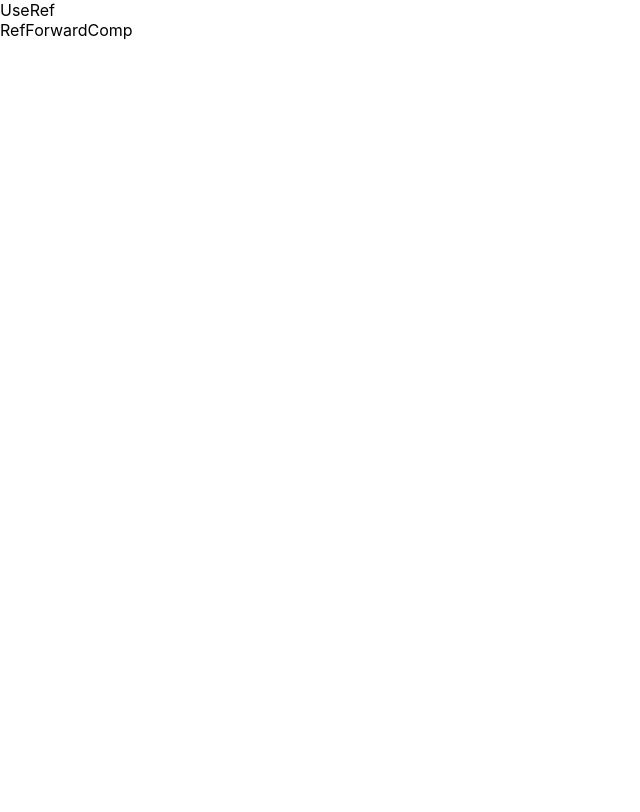
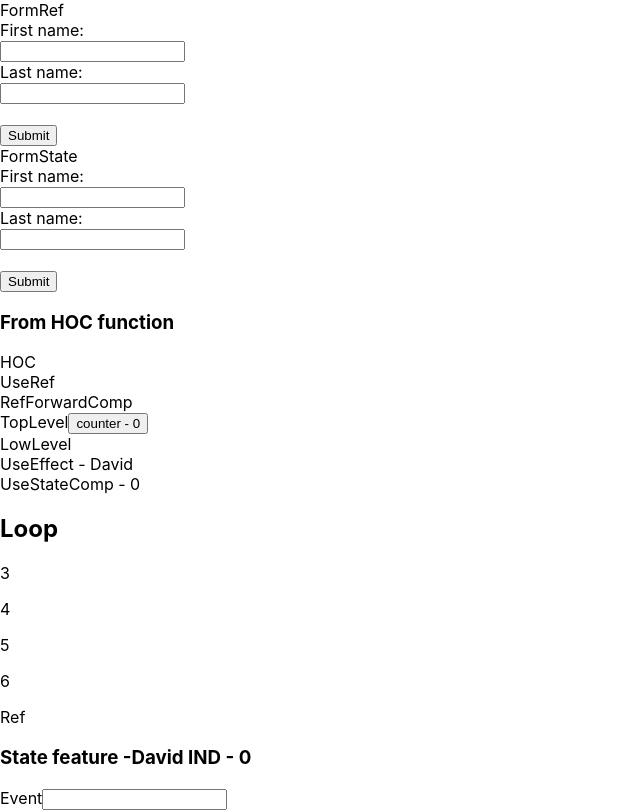
Before and after one commit to paravathmuhsin/react-basics, a React (Create React App) app: page / in a window 1280 px wide. Shown: the top 812 px of the page, without its empty margins (0-640 px from the left). Built offline with nearby package versions, Linux system fonts and the light colour scheme.

Commit message:
HOC and Form

```diff
--- a/src/App.js
+++ b/src/App.js
@@ -10,6 +10,9 @@ import UseStateComp from "./UseStateComp";
 import UseEffectComp from "./UseEffectComp";
 import UseRef from "./UseRef";
 import TopLevel from "./TopLevel";
+import HOC from "./HOC";
+import FormState from "./FormState";
+import FormRef from "./FormRef";
 
 // class App extends React.Component {
 //   render() {
@@ -26,8 +29,11 @@ function App() {
   const link = "https://google.com";
   return (
     <div>
+      <FormRef />
+      <FormState />
+      <HOC name={name} />
       <UseRef />
-      {/* <TopLevel />
+      <TopLevel />
       <UseEffectComp />
       <UseStateComp />
       <Loop />
@@ -38,7 +44,7 @@ function App() {
       <a href={link}>Link</a>
       <StateClass />
       <FirstClass propTest={test} />
-      <Second propTest={test}>jfdhgfh </Second> */}
+      <Second propTest={test}>jfdhgfh </Second>
     </div>
   );
 }
--- /dev/null
+++ b/src/FormRef.js
@@ -0,0 +1,37 @@
+import React, { useRef } from "react";
+
+const FormRef = () => {
+  const fnameRef = useRef(null);
+  const lnameRef = useRef(null);
+
+  const submitHandler = (e) => {
+    // step 1 - prevent default redirection to action URL.
+    e.preventDefault();
+
+
+    // step 2 - Collect user entered values
+    console.log({
+      fname: fnameRef.current.value,
+      lname: lnameRef.current.value
+    })
+  };
+  return (
+    <>
+      <div>FormRef</div>
+      <form onSubmit={submitHandler}>
+        <label for="fname">First name:</label>
+        <br />
+        <input type="text" id="fname" ref={fnameRef} name="fname" />
+        <br />
+        <label for="lname">Last name:</label>
+        <br />
+        <input type="text" id="lname" ref={lnameRef} name="lname" />
+        <br />
+        <br />
+        <input type="submit" value="Submit" />
+      </form>
+    </>
+  );
+};
+
+export default FormRef;
--- /dev/null
+++ b/src/FormState.js
@@ -0,0 +1,50 @@
+import React, { useState } from "react";
+
+const FormState = () => {
+  const [form, setForm] = useState({
+    fname: "",
+    lname: "",
+  });
+  const changeHandler = (e) => {
+    // console.log(e.target.name);
+    setForm({ ...form, [e.target.name]: e.target.value });
+  };
+  const submitHandler = (e) => {
+    // step 1 - prevent default redirection to action URL.
+    e.preventDefault();
+
+    // step 2 - Collect user entered values
+    console.log(form);
+  };
+  return (
+    <>
+      <div>FormState</div>
+      <form onSubmit={submitHandler}>
+        <label for="fname">First name:</label>
+        <br />
+        <input
+          type="text"
+          id="fname"
+          onChange={changeHandler}
+          name="fname"
+          value={form.fname}
+        />
+        <br />
+        <label for="lname">Last name:</label>
+        <br />
+        <input
+          type="text"
+          id="lname"
+          name="lname"
+          onChange={changeHandler}
+          value={form.lname}
+        />
+        <br />
+        <br />
+        <input type="submit" value="Submit" />
+      </form>
+    </>
+  );
+};
+
+export default FormState;
--- /dev/null
+++ b/src/HOC.js
@@ -0,0 +1,9 @@
+import React from "react";
+import withHOC from "./withHOC";
+
+const HOC = (props) => {
+  console.log(props);
+  return <div>HOC</div>;
+};
+
+export default withHOC(HOC);
--- /dev/null
+++ b/src/withHOC.js
@@ -0,0 +1,20 @@
+const withHOC = (OldComp) => {
+  return (props) => (
+    <>
+      <h3>From HOC function</h3>
+      <OldComp {...props} />
+    </>
+  );
+  //   return class extends Component {
+  //     render() {
+  //       return (
+  //         <>
+  //           <h3>From HOC function</h3>
+  //           <OldComp {...this.props} />
+  //         </>
+  //       );
+  //     }
+  //   };
+};
+
+export default withHOC;
```
